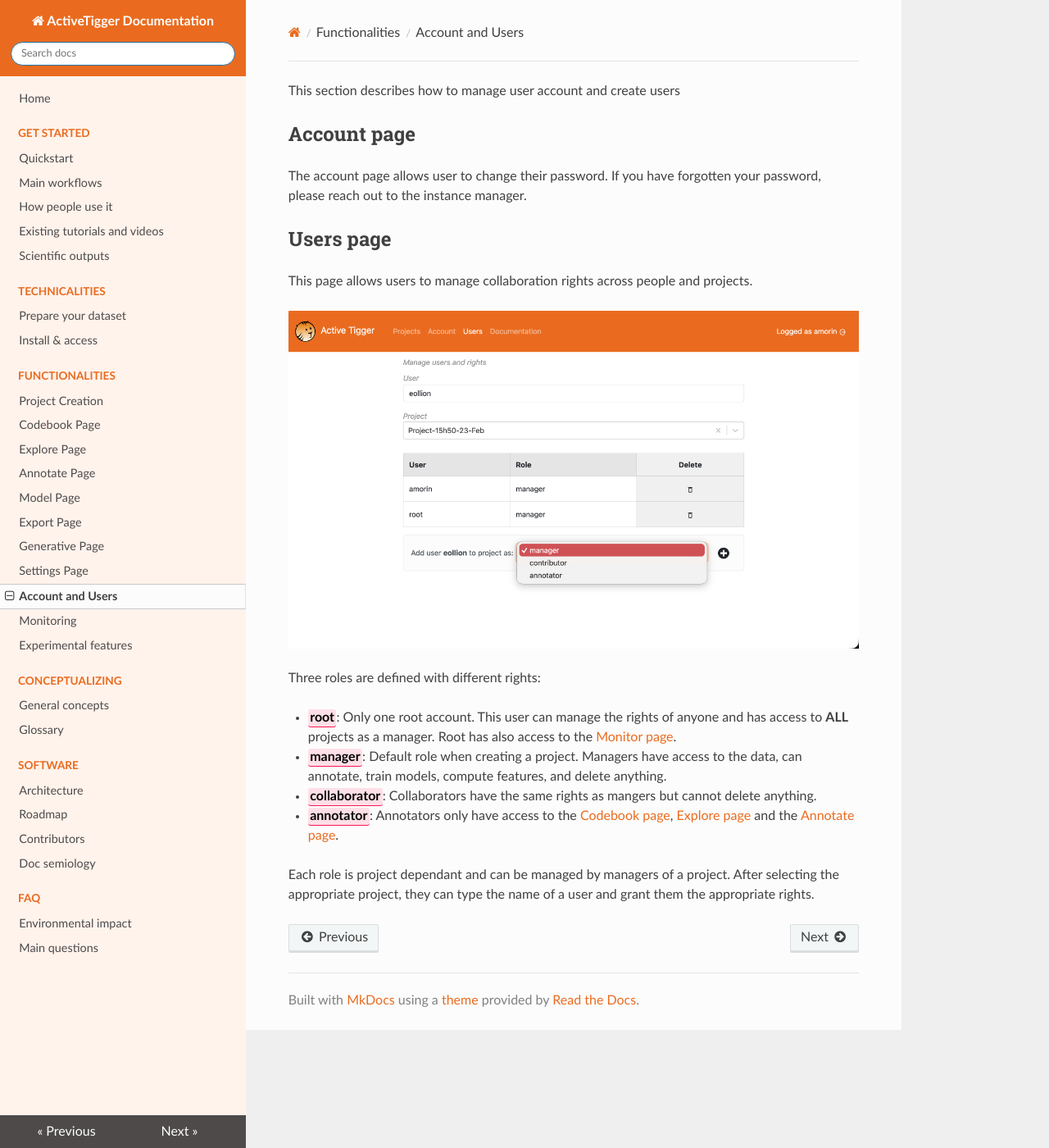
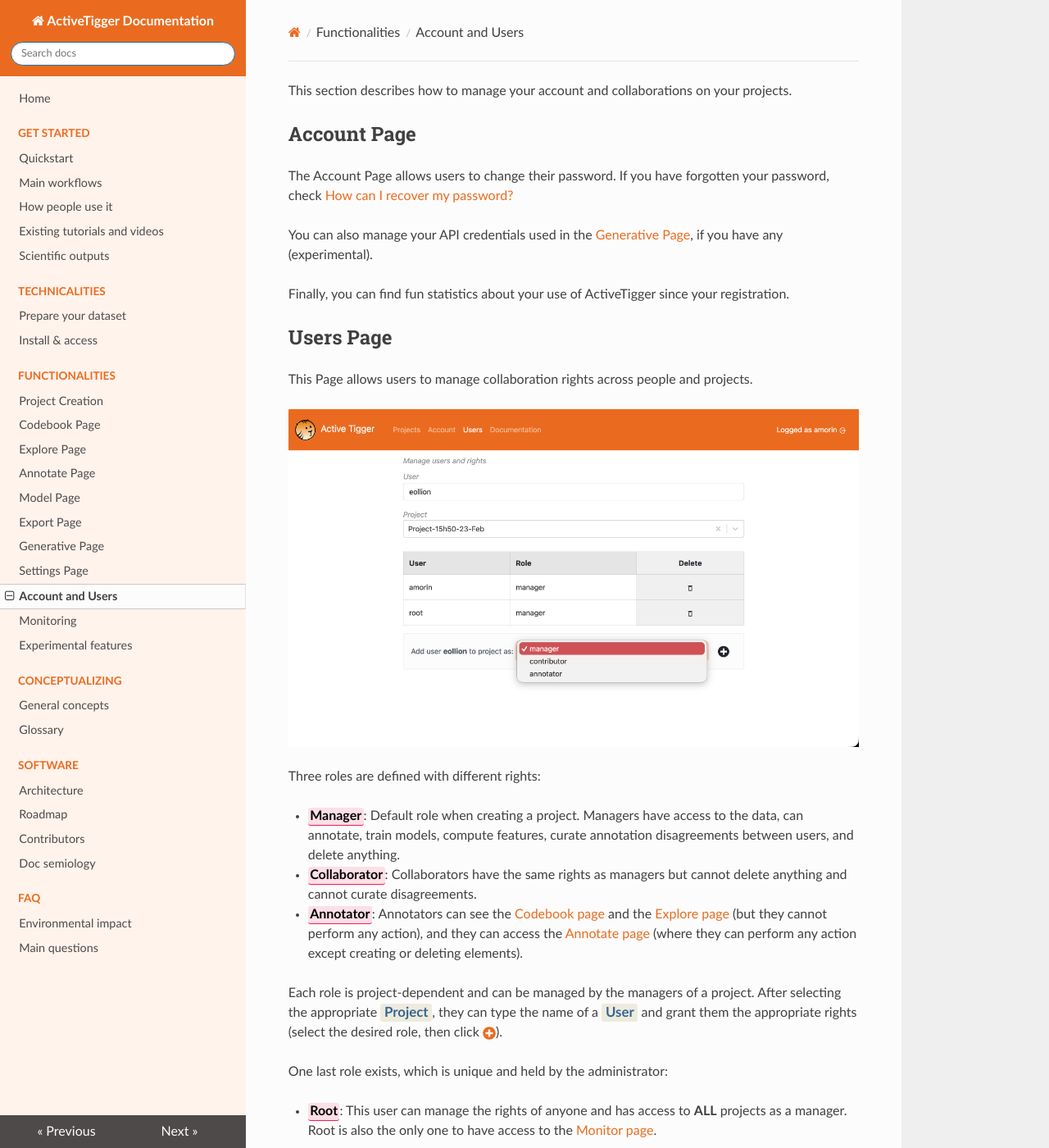
Before and after one commit to activetigger/documentation, an MkDocs documentation site: the page built from docs/functionalities/account-and-users.md, in a window 1280 px wide and 1400 px high. Shown: the whole window at 82% size. Built offline with MkDocs 1.6.1, drawn with Linux system fonts in a browser that asks for light colours; nearby versions of some CDN libraries.

Commit message:
updated user roles and account

```diff
--- a/docs/functionalities/account-and-users.md
+++ b/docs/functionalities/account-and-users.md
@@ -1,20 +1,27 @@
-This section describes how to manage user account and create users
+This section describes how to manage your account and collaborations on your projects.
 
-## Account page
+## Account Page
 
-The account page allows user to change their password. If you have forgotten your password, please reach out to the instance manager.
+The Account Page allows users to change their password. If you have forgotten your password, check [How can I recover my password?](../faq/faq.md)
 
-## Users page
+You can also manage your API credentials used in the [Generative Page](generative.md), if you have any (experimental).
 
-This page allows users to manage collaboration rights across people and projects.
+Finally, you can find fun statistics about your use of ActiveTigger since your registration.
+
+## Users Page
+
+This Page allows users to manage collaboration rights across people and projects.
 
 ![](../img/functionalities/users.png)
 
 Three roles are defined with different rights:
 
-- <span class="highlight">root</span>: Only one root account. This user can manage the rights of anyone and has access to **ALL** projects as a manager. Root has also access to the [Monitor page](#monitor-page).
-- <span class="highlight">manager</span>: Default role when creating a project. Managers have access to the data, can annotate, train models, compute features, and delete anything.
-- <span class="highlight">collaborator</span>: Collaborators have the same rights as mangers but cannot delete anything.
-- <span class="highlight">annotator</span>: Annotators only have access to the [Codebook page](./codebook.md), [Explore page](./explore.md) and the [Annotate page](./annotate.md).
+- <span class="highlight">Manager</span>: Default role when creating a project. Managers have access to the data, can annotate, train models, compute features, curate annotation disagreements between users, and delete anything.
+- <span class="highlight">Collaborator</span>: Collaborators have the same rights as managers but cannot delete anything and cannot curate disagreements.
+- <span class="highlight">Annotator</span>: Annotators can see the [Codebook page](./codebook.md) and the [Explore page](./explore.md) (but they cannot perform any action), and they can access the [Annotate page](./annotate.md) (where they can perform any action except creating or deleting elements).
 
-Each role is project dependant and can be managed by managers of a project. After selecting the appropriate project, they can type the name of a user and grant them the appropriate rights.
+Each role is project-dependent and can be managed by the managers of a project. After selecting the appropriate <span class="parameter primary">Project</span>, they can type the name of a <span class="parameter primary">User</span> and grant them the appropriate rights (select the desired role, then click ![](../img/icons/plus.svg)).
+
+One last role exists, which is unique and held by the administrator:
+
+- <span class="highlight">Root</span>: This user can manage the rights of anyone and has access to **ALL** projects as a manager. Root is also the only one to have access to the [Monitor page](#monitor-page).
```
Also changed, not shown: docs/functionalities/annotate.md (+1 -1 lines).
